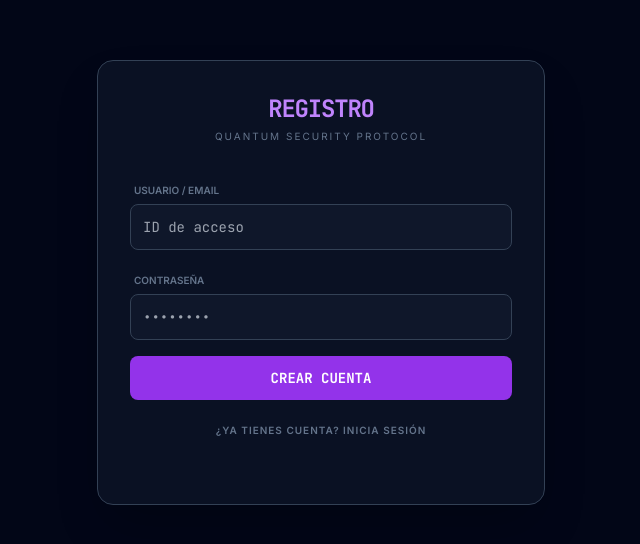
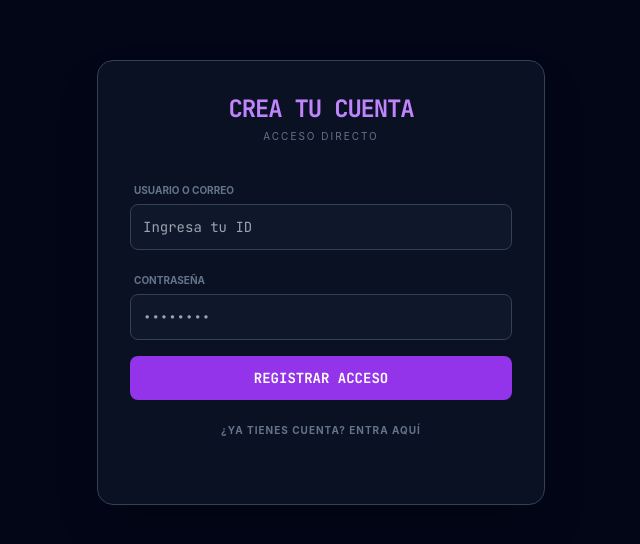
Before and after one commit to ajkkl4171-ops/QUANTUMGATE.v80, a plain HTML site: page index.html in a window 1280 px wide. Shown: the part 118-662 px from the top of the page, without its empty margins (319-959 px from the left). Drawn offline with nearby package versions, Linux system fonts and the light colour scheme.

Commit message:
Update index.html

```diff
--- a/index.html
+++ b/index.html
@@ -5,7 +5,7 @@
     <meta name="viewport" content="width=device-width, initial-scale=1.0">
     <title>Quantum Gate | Access</title>
     <script src="https://cdn.tailwindcss.com"></script>
-    <link href="https://fonts.googleapis.com/css2?family=JetBrains+Mono:wght@400;700&family=Inter:wght@300;400;600&display=swap" rel="stylesheet">
+    <link href="https://fonts.googleapis.com/css2?family=JetBrains+Mono:wght@400;700&display=swap" rel="stylesheet">
     <style>
         body { font-family: 'Inter', sans-serif; background-color: #020617; color: #e2e8f0; }
         .mono { font-family: 'JetBrains Mono', monospace; }
@@ -15,30 +15,30 @@
 <body class="h-screen flex items-center justify-center bg-slate-950 overflow-hidden relative">
     <div class="glass w-full max-w-md rounded-2xl p-8 shadow-2xl relative z-10 border-t border-slate-700">
         <div class="text-center mb-8">
-            <h2 class="mono text-2xl font-bold tracking-tighter text-purple-400">REGISTRO</h2>
-            <p class="text-[10px] text-slate-500 tracking-[0.2em] uppercase mt-1">Quantum Security Protocol</p>
+            <h2 class="mono text-2xl font-bold tracking-tighter text-purple-400 uppercase">Crea tu cuenta</h2>
+            <p class="text-[10px] text-slate-500 tracking-[0.2em] uppercase mt-1">Acceso Directo</p>
         </div>
 
         <div class="space-y-4">
             <div>
-                <label class="text-[10px] font-bold text-slate-500 ml-1 uppercase">Usuario / Email</label>
-                <input type="text" id="contact" placeholder="ID de acceso" class="w-full mt-1 bg-slate-900 border border-slate-700 p-3 rounded-lg focus:border-purple-500 outline-none mono text-sm">
+                <label class="text-[10px] font-bold text-slate-500 ml-1 uppercase">Usuario o Correo</label>
+                <input type="text" id="contact" placeholder="Ingresa tu ID" class="w-full mt-1 bg-slate-900 border border-slate-700 p-3 rounded-lg focus:border-purple-500 outline-none mono text-sm text-white">
             </div>
             <div>
                 <label class="text-[10px] font-bold text-slate-500 ml-1 uppercase">Contraseña</label>
-                <input type="password" id="password" placeholder="••••••••" class="w-full mt-1 bg-slate-900 border border-slate-700 p-3 rounded-lg focus:border-purple-500 outline-none mono text-sm">
+                <input type="password" id="password" placeholder="••••••••" class="w-full mt-1 bg-slate-900 border border-slate-700 p-3 rounded-lg focus:border-purple-500 outline-none mono text-sm text-white">
             </div>
 
-            <button onclick="handleRegister()" id="regBtn" class="w-full bg-purple-600 hover:bg-purple-700 text-white font-bold py-3 rounded-lg mt-4 transition-all mono text-sm">
-                CREAR CUENTA
+            <button onclick="handleRegister()" id="regBtn" class="w-full bg-purple-600 hover:bg-purple-700 text-white font-bold py-3 rounded-lg mt-4 transition-all mono text-sm uppercase">
+                Registrar Acceso
             </button>
 
             <div class="text-center mt-6">
                 <a href="/login.html" class="text-[10px] text-slate-500 hover:text-purple-400 transition-colors uppercase font-bold tracking-widest">
-                    ¿Ya tienes cuenta? Inicia Sesión
+                    ¿Ya tienes cuenta? Entra aquí
                 </a>
             </div>
-            <p id="msgBox" class="text-center mt-4 text-[10px] font-bold h-4 text-red-500"></p>
+            <p id="msgBox" class="text-center mt-4 text-[10px] font-bold h-4 text-red-500 uppercase"></p>
         </div>
     </div>
 
@@ -49,7 +49,7 @@
             const msgBox = document.getElementById('msgBox');
 
             if(!contact || !password) {
-                msgBox.innerText = "ERROR: CAMPOS VACÍOS";
+                msgBox.innerText = "Error: Rellena todos los campos";
                 return;
             }
 
@@ -61,9 +61,9 @@
                 });
                 const data = await res.json();
                 if(data.status === 'success') window.location.href = data.redirect;
-                else msgBox.innerText = "ERROR: " + data.message.toUpperCase();
+                else msgBox.innerText = data.message;
             } catch (e) {
-                msgBox.innerText = "ERROR DE CONEXIÓN";
+                msgBox.innerText = "Error de conexión";
             }
         }
     </script>
```
